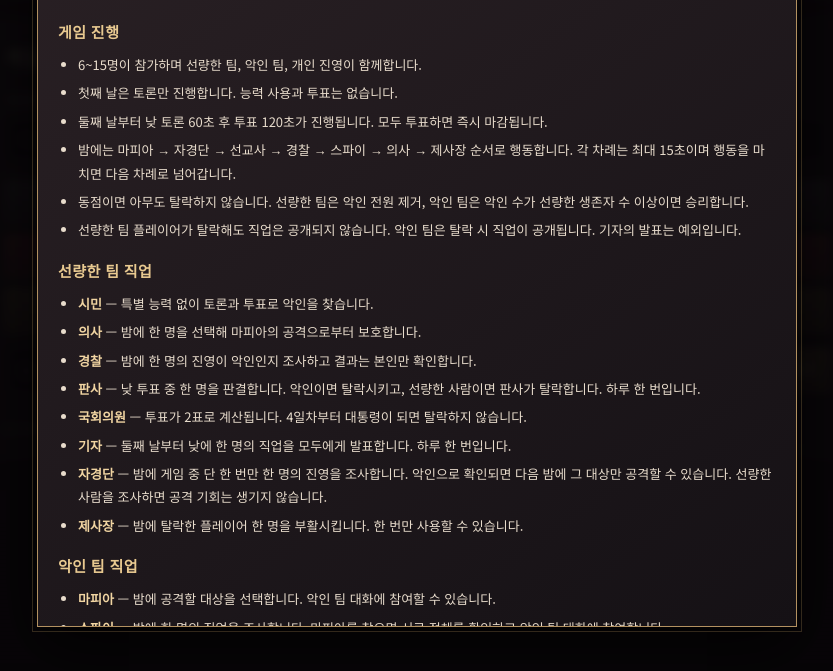
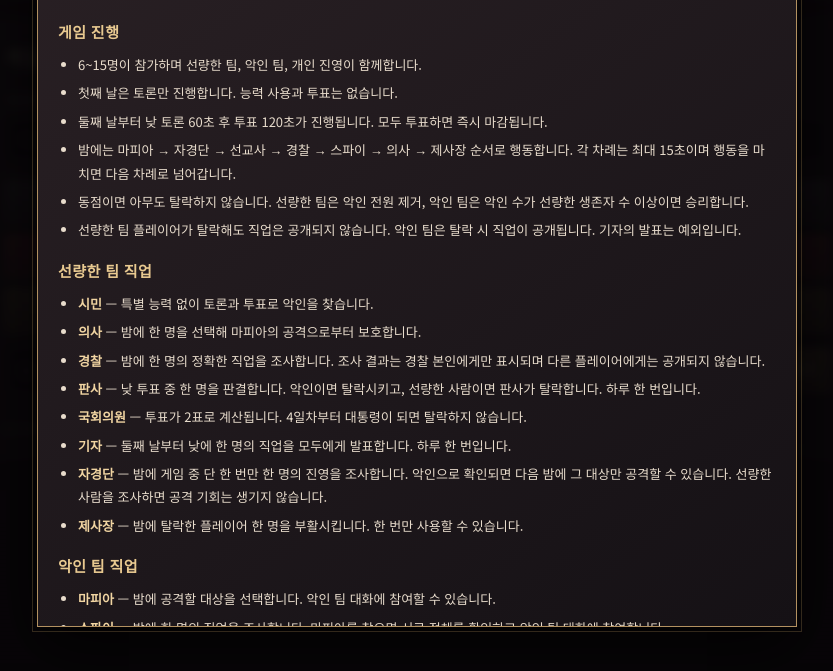
Before and after one commit to makethman0226-a11y/mafia-online, a website: page public/index.html in a window 1280 px wide. Both pictures are taken after a click on the button "게임 전체 규칙 보기". Shown: the part 125-796 px from the top of the page, without its empty margins (223-1056 px from the left). Drawn offline with nearby package versions, Linux system fonts and the light colour scheme; no server answers.

Commit message:
Clarify police role investigation in rules

```diff
--- a/public/index.html
+++ b/public/index.html
@@ -7,7 +7,7 @@
 <div id="chatPanel" class="panel chat-panel hidden"><div class="chat-heading"><h3 id="chatTitle">전체 대화</h3><button id="closeChat" class="secondary">닫기</button></div><div id="chat" class="chat"></div><div class="join"><input id="message" maxlength="160" placeholder="메시지 입력"><button id="send">전송</button></div></div></section>
 <div id="rulesModal" class="rules-overlay hidden" role="dialog" aria-modal="true" aria-labelledby="rulesTitle"><section class="rules-panel"><div class="rules-heading"><h2 id="rulesTitle">MAFIA ONLINE · 전체 규칙</h2><button id="rulesClose" class="secondary" aria-label="규칙 닫기">닫기 ✕</button></div><div class="rules-content">
 <h3>게임 진행</h3><ul><li>6~15명이 참가하며 선량한 팀, 악인 팀, 개인 진영이 함께합니다.</li><li>첫째 날은 토론만 진행합니다. 능력 사용과 투표는 없습니다.</li><li>둘째 날부터 낮 토론 60초 후 투표 120초가 진행됩니다. 모두 투표하면 즉시 마감됩니다.</li><li>밤에는 마피아 → 자경단 → 선교사 → 경찰 → 스파이 → 의사 → 제사장 순서로 행동합니다. 각 차례는 최대 15초이며 행동을 마치면 다음 차례로 넘어갑니다.</li><li>동점이면 아무도 탈락하지 않습니다. 선량한 팀은 악인 전원 제거, 악인 팀은 악인 수가 선량한 생존자 수 이상이면 승리합니다.</li><li>선량한 팀 플레이어가 탈락해도 직업은 공개되지 않습니다. 악인 팀은 탈락 시 직업이 공개됩니다. 기자의 발표는 예외입니다.</li></ul>
-<h3>선량한 팀 직업</h3><ul><li><b>시민</b> — 특별 능력 없이 토론과 투표로 악인을 찾습니다.</li><li><b>의사</b> — 밤에 한 명을 선택해 마피아의 공격으로부터 보호합니다.</li><li><b>경찰</b> — 밤에 한 명의 진영이 악인인지 조사하고 결과는 본인만 확인합니다.</li><li><b>판사</b> — 낮 투표 중 한 명을 판결합니다. 악인이면 탈락시키고, 선량한 사람이면 판사가 탈락합니다. 하루 한 번입니다.</li><li><b>국회의원</b> — 투표가 2표로 계산됩니다. 4일차부터 대통령이 되면 탈락하지 않습니다.</li><li><b>기자</b> — 둘째 날부터 낮에 한 명의 직업을 모두에게 발표합니다. 하루 한 번입니다.</li><li><b>자경단</b> — 밤에 게임 중 단 한 번만 한 명의 진영을 조사합니다. 악인으로 확인되면 다음 밤에 그 대상만 공격할 수 있습니다. 선량한 사람을 조사하면 공격 기회는 생기지 않습니다.</li><li><b>제사장</b> — 밤에 탈락한 플레이어 한 명을 부활시킵니다. 한 번만 사용할 수 있습니다.</li></ul>
+<h3>선량한 팀 직업</h3><ul><li><b>시민</b> — 특별 능력 없이 토론과 투표로 악인을 찾습니다.</li><li><b>의사</b> — 밤에 한 명을 선택해 마피아의 공격으로부터 보호합니다.</li><li><b>경찰</b> — 밤에 한 명의 정확한 직업을 조사합니다. 조사 결과는 경찰 본인에게만 표시되며 다른 플레이어에게는 공개되지 않습니다.</li><li><b>판사</b> — 낮 투표 중 한 명을 판결합니다. 악인이면 탈락시키고, 선량한 사람이면 판사가 탈락합니다. 하루 한 번입니다.</li><li><b>국회의원</b> — 투표가 2표로 계산됩니다. 4일차부터 대통령이 되면 탈락하지 않습니다.</li><li><b>기자</b> — 둘째 날부터 낮에 한 명의 직업을 모두에게 발표합니다. 하루 한 번입니다.</li><li><b>자경단</b> — 밤에 게임 중 단 한 번만 한 명의 진영을 조사합니다. 악인으로 확인되면 다음 밤에 그 대상만 공격할 수 있습니다. 선량한 사람을 조사하면 공격 기회는 생기지 않습니다.</li><li><b>제사장</b> — 밤에 탈락한 플레이어 한 명을 부활시킵니다. 한 번만 사용할 수 있습니다.</li></ul>
 <h3>악인 팀 직업</h3><ul><li><b>마피아</b> — 밤에 공격할 대상을 선택합니다. 악인 팀 대화에 참여할 수 있습니다.</li><li><b>스파이</b> — 밤에 한 명의 직업을 조사합니다. 마피아를 찾으면 서로 정체를 확인하고 악인 팀 대화에 참여합니다.</li><li><b>클러쳐</b> — 악인 진영입니다. 탈락 시 공개되는 직업은 시민으로 위장됩니다.</li><li><b>선교사</b> — 밤에 선량한 팀 한 명을 악인 진영으로 전향시킵니다. 악인을 대상으로 전향을 시도하면 선교사가 탈락합니다.</li></ul>
 <h3>개인 진영</h3><ul><li><b>궁정광대</b> — 낮 투표로 탈락하면 혼자 승리합니다.</li></ul>
 <p class="rules-note">경찰·스파이의 조사 결과는 본인에게만 표시됩니다. 게임 중 공개되는 정보와 직업별 능력은 실제 진행 규칙을 따릅니다.</p>
```
